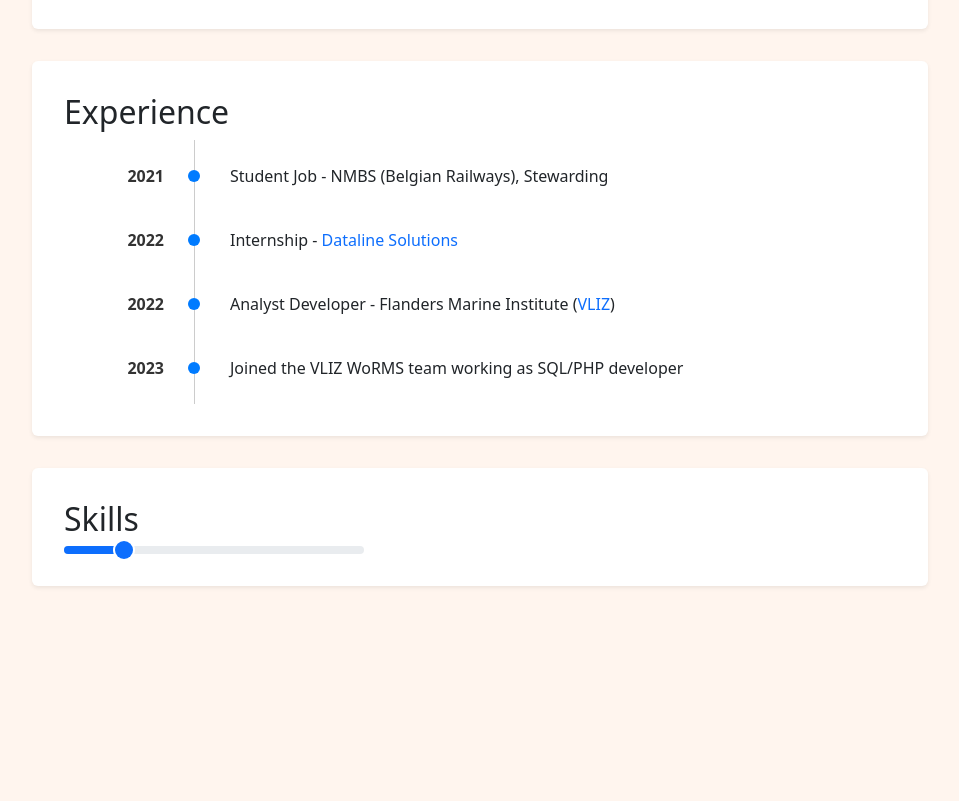
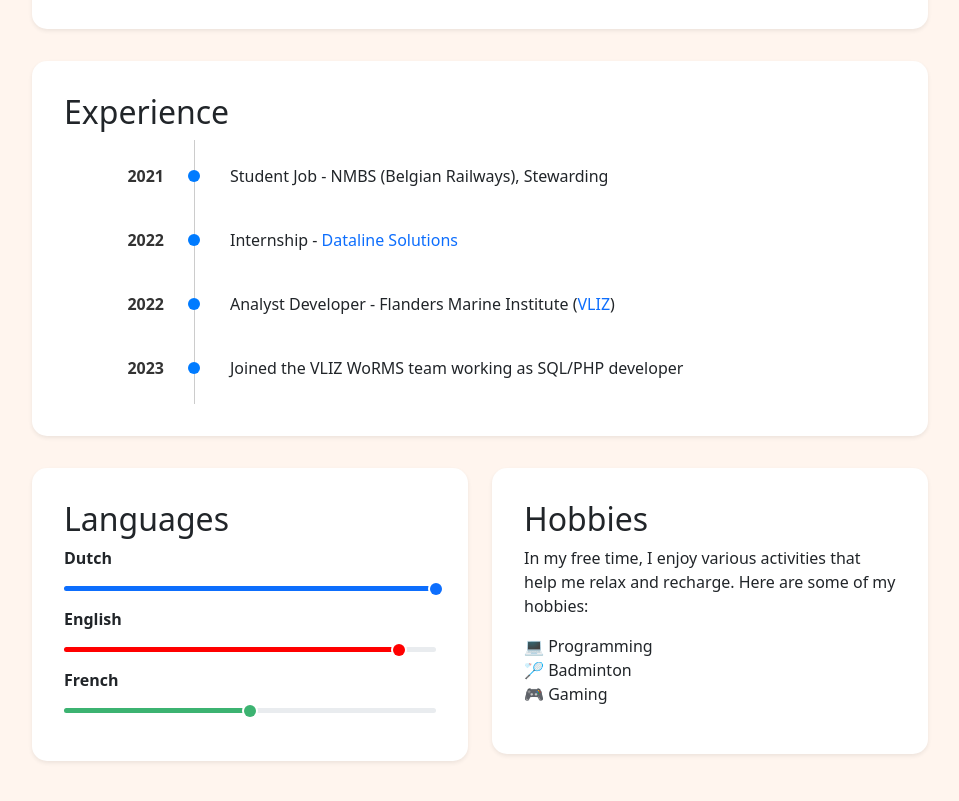
Before and after one commit to benboydens/curriculum-vitae, a plain HTML site: page index.html in a window 1280 px wide. Shown: the part 893-1694 px from the top of the page, without its empty margins (160-1119 px from the left). Before the commit the page ends 1559 px from the top, so only its background shows below. Drawn offline with nearby package versions, Linux system fonts and the light colour scheme.

Commit message:
adding slider css + adding languages and hobbies section

```diff
--- a/css/slider.css
+++ b/css/slider.css
@@ -1,9 +1,10 @@
 .slider {
-    width: 300px;
-    height: 8px;
+    max-width: 100%;
+    height: 5px;
     background-color: #e9ecef; /* gray background */
     border-radius: 4px;
     position: relative;
+    margin: 1rem 0;
 }
 
 .slider-fill {
@@ -16,14 +17,43 @@
 .slider-thumb {
     position: absolute;
     top: 50%;
-    left: 0%; /* Match width of .slider-fill */
+    left: 0; /* Match width of .slider-fill */
     transform: translate(-50%, -50%);
-    width: 18px;
-    height: 18px;
+    width: 12px;
+    height: 12px;
     background-color: #0d6efd;
     border-radius: 50%;
     box-shadow: 0 0 0 2px white;
 }
+
+.slider.red .slider-fill {
+    background-color: red !important;
+}
+.slider.red .slider-thumb {
+    background-color: red !important;
+}
+
+.slider.green .slider-fill {
+    background-color: MediumSeaGreen !important;
+}
+.slider.green .slider-thumb {
+    background-color: MediumSeaGreen !important;
+}
+
+.slider.orange .slider-fill {
+    background-color: lightsalmon !important;
+}
+.slider.orange .slider-thumb {
+    background-color: lightsalmon !important;
+}
+
+.slider.purple .slider-fill {
+    background-color: purple !important;
+}
+.slider.purple .slider-thumb {
+    background-color: purple !important;
+}
+
 
 .slider.p10 .slider-fill {
     width: 10% !important;
@@ -37,3 +67,51 @@
 .slider.p20 .slider-thumb  {
     left: 20% !important;
 }
+.slider.p30 .slider-fill {
+    width: 30% !important;
+}
+.slider.p30 .slider-thumb  {
+    left: 30% !important;
+}
+.slider.p40 .slider-fill {
+    width: 40% !important;
+}
+.slider.p40 .slider-thumb  {
+    left: 40% !important;
+}
+.slider.p50 .slider-fill {
+    width: 50% !important;
+}
+.slider.p50 .slider-thumb  {
+    left: 50% !important;
+}
+.slider.p60 .slider-fill {
+    width: 60% !important;
+}
+.slider.p60 .slider-thumb  {
+    left: 60% !important;
+}
+.slider.p70 .slider-fill {
+    width: 70% !important;
+}
+.slider.p70 .slider-thumb  {
+    left: 70% !important;
+}
+.slider.p80 .slider-fill {
+    width: 80% !important;
+}
+.slider.p80 .slider-thumb  {
+    left: 80% !important;
+}
+.slider.p90 .slider-fill {
+    width: 90% !important;
+}
+.slider.p90 .slider-thumb  {
+    left: 90% !important;
+}
+.slider.p100 .slider-fill {
+    width: 100% !important;
+}
+.slider.p100 .slider-thumb  {
+    left: 100% !important;
+}
--- a/css/style.css
+++ b/css/style.css
@@ -27,6 +27,24 @@ nav {
 }
 
 
+@media screen and (min-width: 768px) {
+    .languages-section {
+        padding-left: 0 !important;
+    }
+    .hobbies-section {
+        padding-right: 0 !important;
+    }
+}
+@media screen and (max-width: 768px) {
+    .languages-section {
+        padding: 0 0 1.5rem 0 !important;
+    }
+    .hobbies-section {
+        padding: 0 !important;
+    }
+}
+
+
 .container-center {
     position: relative;
     display: flex;
@@ -41,8 +59,9 @@ nav {
 }
 
 .hero-card {
-    width: 70vw;
+    /* width: 70vw; */
     border: none !important;
+    border-radius: 15px !important;
 }
 
 #profile-hero .profile-img {
@@ -72,6 +91,6 @@ nav {
     color: #555;
 }
 
-#education, #experience, #skills {
+#education, #experience, #languages {
     margin-top: 2rem;
 }
--- a/index.html
+++ b/index.html
@@ -57,7 +57,7 @@
     </div> -->
 
     <div id="profile-hero" class="container-center">
-        <div class="card hero-card shadow-sm p-3">
+        <div class="card hero-card shadow-sm p-3" style="width: 70vw;">
             <div class="card-body">
                 <div class="row">
                     <div class="col-md-4 py-3">
@@ -113,7 +113,7 @@
     </div>
 
     <div id="education" class="container-center">
-        <div class="card hero-card shadow-sm p-3">
+        <div class="card hero-card shadow-sm p-3" style="width: 70vw;">
             <div class="card-body">
                 <h2>Education</h2>
                 <div class="timeline green">
@@ -155,7 +155,7 @@
     </div>
 
     <div id="experience" class="container-center">
-        <div class="card hero-card shadow-sm p-3">
+        <div class="card hero-card shadow-sm p-3" style="width: 70vw;">
             <div class="card-body">
                 <h2>Experience</h2>
                 <div class="timeline blue">
@@ -199,18 +199,50 @@
     </div>
 
 
-    <div id="skills" class="container-center">
-        <div class="card hero-card p-3 shadow-sm">
-            <div class="card-body">
-                <h2>Skills</h2>
-                <div class="slider p20">
-                    <div class="slider-fill"></div>
-                    <div class="slider-thumb"></div>
+    <div id="languages" class="container-center">
+        <div class="row" style="width: 70vw;">
+            <div class="col-md-6 languages-section">
+                <div class="card hero-card p-3 shadow-sm">
+                    <div class="card-body">
+                        <h2>Languages</h2>
+                        <b>Dutch</b>
+                        <div class="slider p100">
+                            <div class="slider-fill"></div>
+                            <div class="slider-thumb"></div>
+                        </div>
+
+                        <b>English</b>
+                        <div class="slider p90 red">
+                            <div class="slider-fill"></div>
+                            <div class="slider-thumb"></div>
+                        </div>
+
+                        <b>French</b>
+                        <div class="slider p50 green">
+                            <div class="slider-fill"></div>
+                            <div class="slider-thumb"></div>
+                        </div>
+                    </div>
+                </div>
+            </div>
+            <div class="col-md-6 hobbies-section">
+                <div class="card hero-card p-3 shadow-sm">
+                    <div class="card-body">
+                        <h2>Hobbies</h2>
+                        <p>
+                            In my free time, I enjoy various activities that help me relax and recharge. Here are some of
+                            my hobbies:
+                        </p>
+                        <ul class="list-unstyled">
+                            <li>💻 Programming</li>
+                            <li>🏸 Badminton</li>
+                            <li>🎮 Gaming</li>
+                        </ul>
+                    </div>
                 </div>
             </div>
         </div>
     </div>
-
 
     <!-- Bootstrap JS -->
     <script src="https://cdn.jsdelivr.net/npm/bootstrap@5.3.7/dist/js/bootstrap.bundle.min.js"
```
